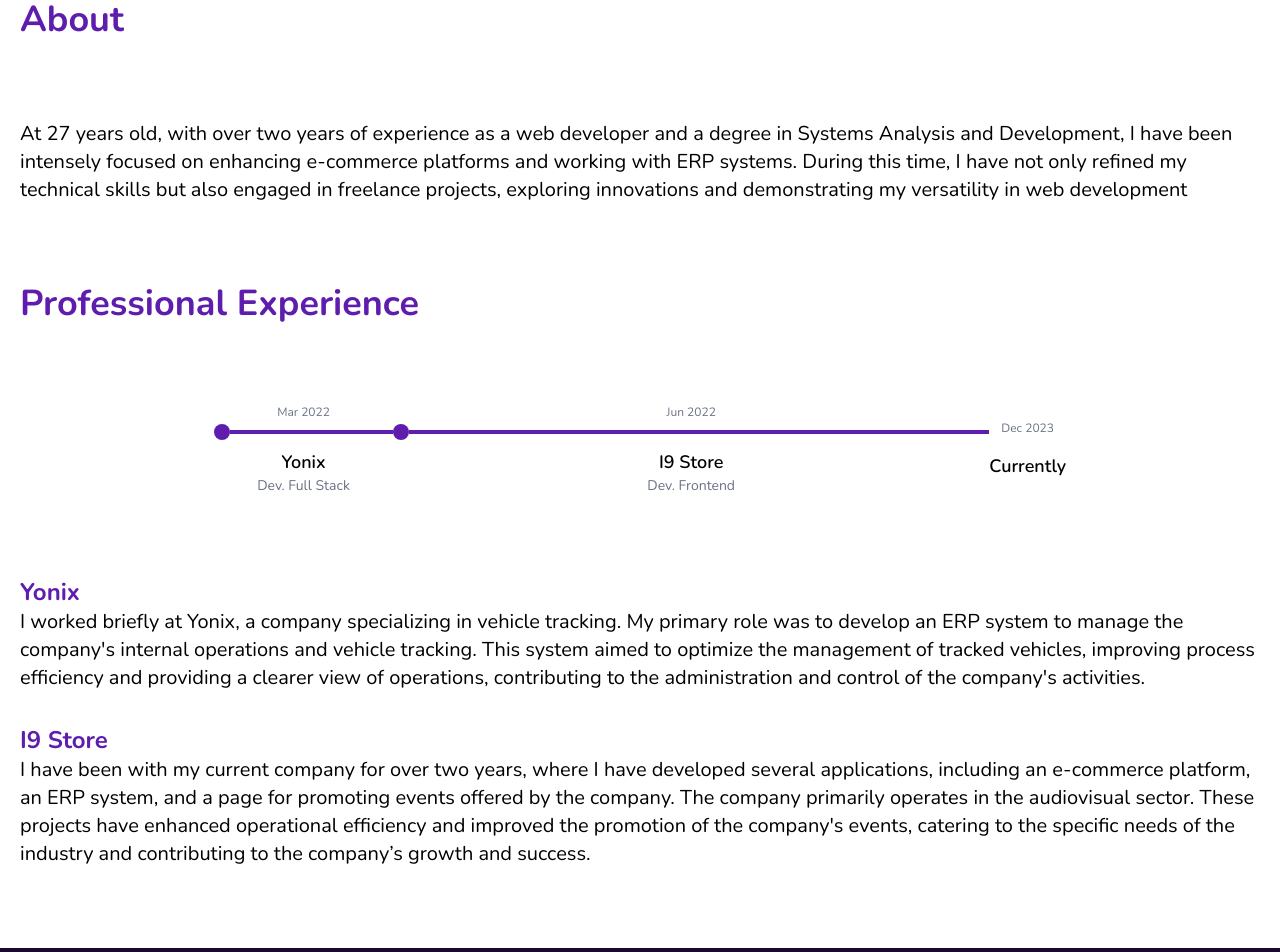
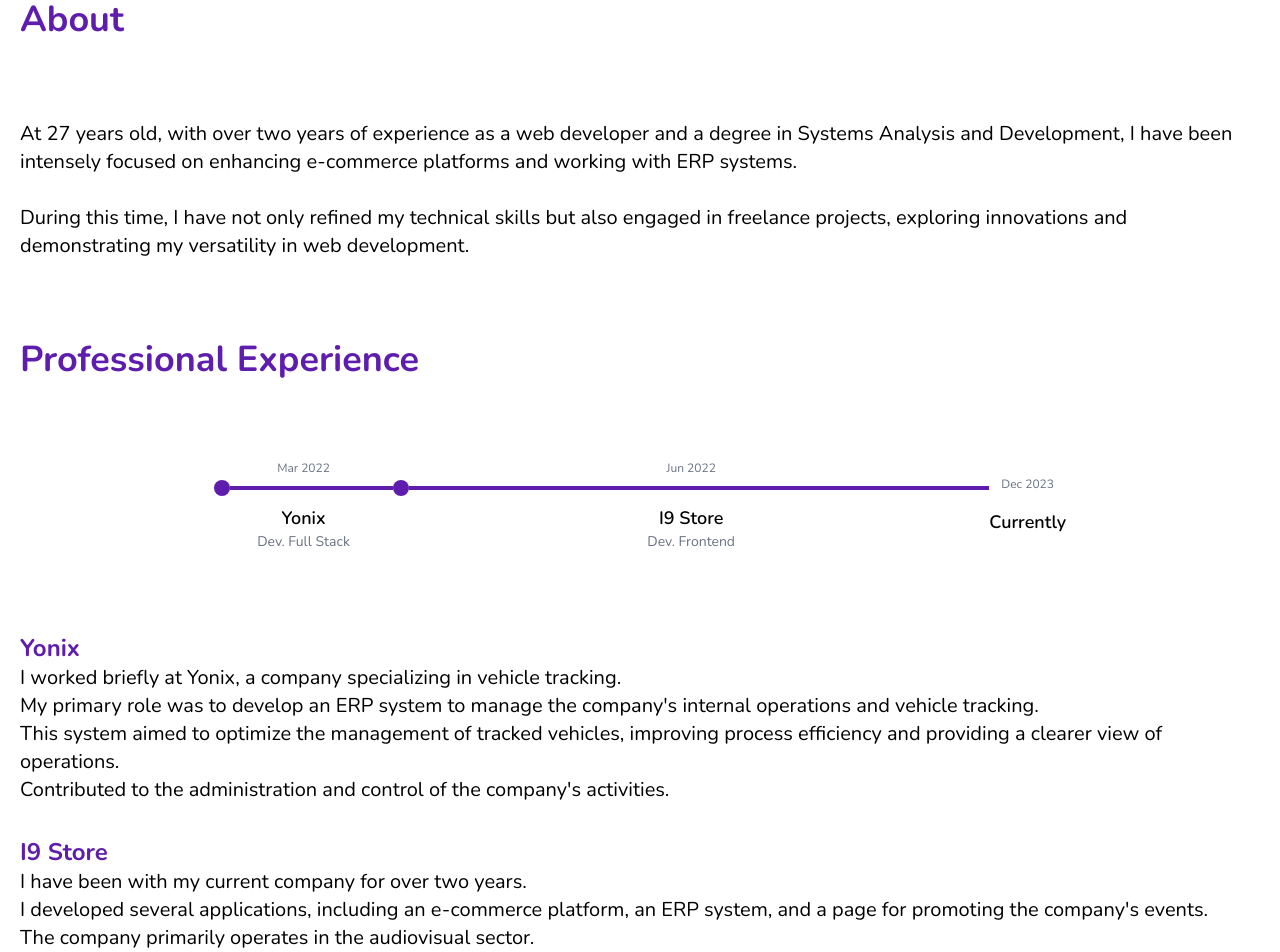
Before and after one commit to YgorMendanha/portfolio, a Next.js app: page /en in a window 1280 px wide. Shown: the part 880-1832 px from the top of the page. Built offline with nearby package versions, Linux system fonts and the light colour scheme; no server answers.

Commit message:
add new projetc - bot telegram

```diff
--- a/src/app/[lang]/globals.css
+++ b/src/app/[lang]/globals.css
@@ -5,7 +5,7 @@
 :root {
   height: 100%;
   scroll-behavior: smooth;
-  background-color: #fad102;
+  background-color: #19092e;
 }
 
 @theme {
--- a/src/app/[lang]/layout.tsx
+++ b/src/app/[lang]/layout.tsx
@@ -100,10 +100,7 @@
 export default async function RootLayout({
   children,
   params,
-}: {
-  children: React.ReactNode;
-  params: Promise<{ lang: "en" | "pt" }>;
-}) {
+}: LayoutProps<'/[lang]'>) {
   const paramsPage = await params;
   const cookieStore = await cookies();
   const pathname = cookieStore.get("pathname");
--- a/src/components/about/index.tsx
+++ b/src/components/about/index.tsx
@@ -13,7 +13,7 @@
         <section className="w-full 2xl:w-1/2 mb-20 text-4xl font-bold underline-offset-4  text-purple">
           {dict.about}
         </section>
-        <section className="w-full 2xl:w-1/2 text-xl">{dict.aboutText}</section>
+        <section className="w-full 2xl:w-1/2 text-xl" style={{ whiteSpace: "pre-line" }}>{dict.aboutText}</section>
       </section>
       <section className="flex flex-col text-black">
         <section className="font-bold underline-offset-4 text-4xl text-purple">
@@ -52,13 +52,13 @@
               <section className="text-2xl text-purple">
                 <b>Yonix</b>
               </section>
-              <section>{dict.professionalExperience.yonix}</section>
+              <section style={{ whiteSpace: "pre-line" }}>{dict.professionalExperience.yonix}</section>
             </section>
             <section>
               <section className="text-2xl text-purple">
                 <b>I9 Store</b>
               </section>
-              <section>{dict.professionalExperience.i9}</section>
+              <section style={{ whiteSpace: "pre-line" }}>{dict.professionalExperience.i9}</section>
             </section>
           </section>
         </section>
--- a/src/components/projects/index.tsx
+++ b/src/components/projects/index.tsx
@@ -3,6 +3,7 @@
 import ShopImg from "~/public/finesse-store.png";
 import NotesImg from "~/public/notes.png";
 import BlogImg from "~/public/blog.png";
+import BotImg from "~/public/bot_telegram.png";
 import { BiLinkExternal } from "react-icons/bi";
 import { getDictionary } from "@/utils/functions/getDictionary";
 import Link from "next/link";
@@ -49,6 +50,12 @@
       details: dict.notesDetails,
       link: "https://notes-ym.vercel.app",
     },
+    {
+      img: BotImg,
+      title: "Bot telegram",
+      details: dict.botDetails,
+      link: "https://t.me/financial_life_bot",
+    },
   ];
 
   return (
@@ -82,10 +89,10 @@
                   className="rounded-lg"
                 />
                 <div className="flex invisible absolute h-[90%] w-[90%] max-h-[450px] max-w-[450px] group-hover:visible flex-col p-2 backdrop-blur-sm bg-purple rounded-lg transition-all">
-                  <h3 className="text-4xl">
+                  <h3 className="text-4xl mb-2">
                     <b>{data.title}</b>
                   </h3>
-                  <p>{data.details}</p>
+                  <p style={{ whiteSpace: "pre-line" }}>{data.details}</p>
                   <Link
                     target="_blank"
                     className="mt-auto text-lg underline font-bold flex items-center"
--- a/src/dictionary/en.json
+++ b/src/dictionary/en.json
@@ -19,13 +19,14 @@
   "learnMore": "Learn more",
   "professionalExperience": {
     "name": "Professional Experience",
-    "yonix": "I worked briefly at Yonix, a company specializing in vehicle tracking. My primary role was to develop an ERP system to manage the company's internal operations and vehicle tracking. This system aimed to optimize the management of tracked vehicles, improving process efficiency and providing a clearer view of operations, contributing to the administration and control of the company's activities.",
-    "i9": "I have been with my current company for over two years, where I have developed several applications, including an e-commerce platform, an ERP system, and a page for promoting events offered by the company. The company primarily operates in the audiovisual sector. These projects have enhanced operational efficiency and improved the promotion of the company's events, catering to the specific needs of the industry and contributing to the company’s growth and success."
+    "yonix": "I worked briefly at Yonix, a company specializing in vehicle tracking.\nMy primary role was to develop an ERP system to manage the company's internal operations and vehicle tracking.\nThis system aimed to optimize the management of tracked vehicles, improving process efficiency and providing a clearer view of operations.\nContributed to the administration and control of the company's activities.",
+    "i9": "I have been with my current company for over two years.\nI developed several applications, including an e-commerce platform, an ERP system, and a page for promoting the company's events.\nThe company primarily operates in the audiovisual sector.\nThese projects enhanced operational efficiency and improved event promotion, catering to the industry's specific needs."
   },
-  "shopDetails": "The e-commerce platform was meticulously crafted leveraging cutting-edge technologies, incorporating Next.js for a dynamic front-end, Tailwind CSS for responsive styling, and PostgreSQL as the backend database, ensuring a seamless and efficient user experience.",
-  "blogDetails": "The blog was skillfully developed using Next.js for a dynamic and performant front-end, Tailwind CSS for sleek and responsive design, and seamlessly integrated with Notion for efficient content management, creating a streamlined and visually appealing user experience.",
-  "notesDetails": "The note-taking project was expertly crafted, utilizing Next.js for a dynamic user experience, Tailwind CSS for a modern design aesthetic, and PostgreSQL for a robust backend. This combination of technologies has resulted in an efficient and visually appealing application for organizing and managing notes in a practical and intuitive manner.",
-  "aboutText": "At 27 years old, with over two years of experience as a web developer and a degree in Systems Analysis and Development, I have been intensely focused on enhancing e-commerce platforms and working with ERP systems. During this time, I have not only refined my technical skills but also engaged in freelance projects, exploring innovations and demonstrating my versatility in web development",
+  "shopDetails": "The e-commerce platform was meticulously crafted leveraging cutting-edge technologies, incorporating Next.js for a dynamic front-end and Tailwind CSS for responsive styling.\n\nPostgreSQL was used as the backend database, ensuring a seamless and efficient user experience.",
+  "blogDetails": "The blog was skillfully developed using Next.js for a dynamic front-end and Tailwind CSS for sleek and responsive design.\n\nIntegrated with Notion for efficient content management, creating a streamlined and visually appealing user experience.",
+  "notesDetails": "The note-taking project was expertly crafted, utilizing Next.js for a dynamic user experience, Tailwind CSS for a modern design aesthetic, and PostgreSQL for a robust backend.\n\nThis combination of technologies resulted in an efficient and visually appealing application for organizing and managing notes practically and intuitively.",
+  "botDetails": "• With Bot Financeiro, you organize your finances simply and quickly.\n• Add expenses and income in seconds.\n• Track your accounts without hassle.\n• Set daily spending goals.\n• See clear, monthly summaries.\n• All this without spreadsheets or apps full of menus.\n• Just open Telegram and chat with the bot.\n• Practicality and control in the palm of your hand.",
+  "aboutText": "At 27 years old, with over two years of experience as a web developer and a degree in Systems Analysis and Development, I have been intensely focused on enhancing e-commerce platforms and working with ERP systems.\n\nDuring this time, I have not only refined my technical skills but also engaged in freelance projects, exploring innovations and demonstrating my versatility in web development.",
   "aboutLink": "Contact me today and let's embark on this journey together!",
   "contactText": "Ready to turn your digital dreams into reality? So am I! As a dedicated developer, I'm thrilled to collaborate with you on your next project. Whether you're looking to create an outstanding website, develop a custom app, or enhance your online presence, I'm ready to make it happen. Feel free to reach out to me via email, and for an even quicker and more direct response, don't hesitate to message me on WhatsApp. Let's have a conversation, plan things out, and start turning your ideas into code right away. I can't wait to hear from you, and together, we'll build something amazing.",
   "metatags": {
```
Also changed, not shown: package.json (+11 -11 lines), src/dictionary/pt.json (+7 -6 lines), 2 other files (tests, documents, lock files or other folders).
